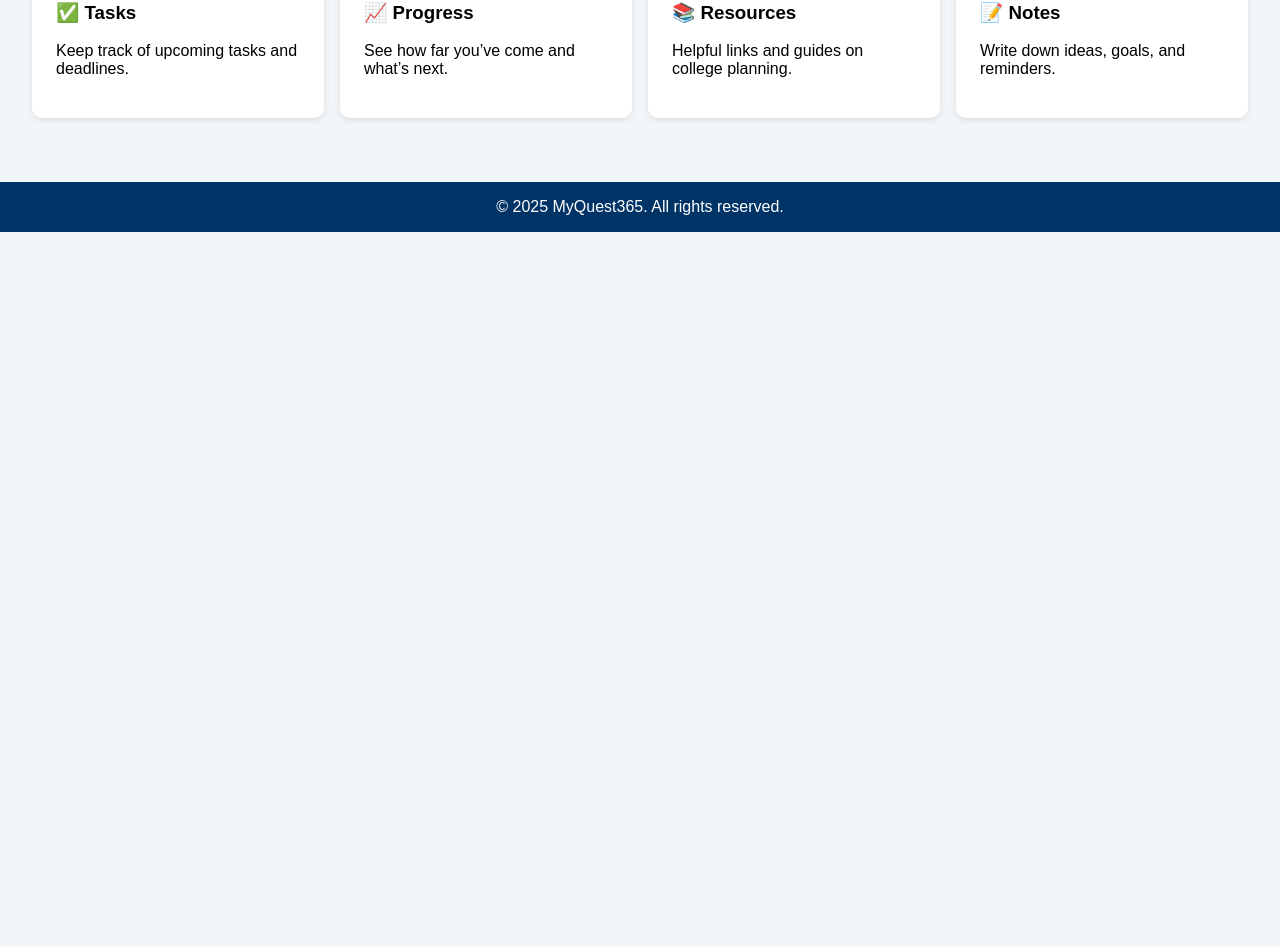
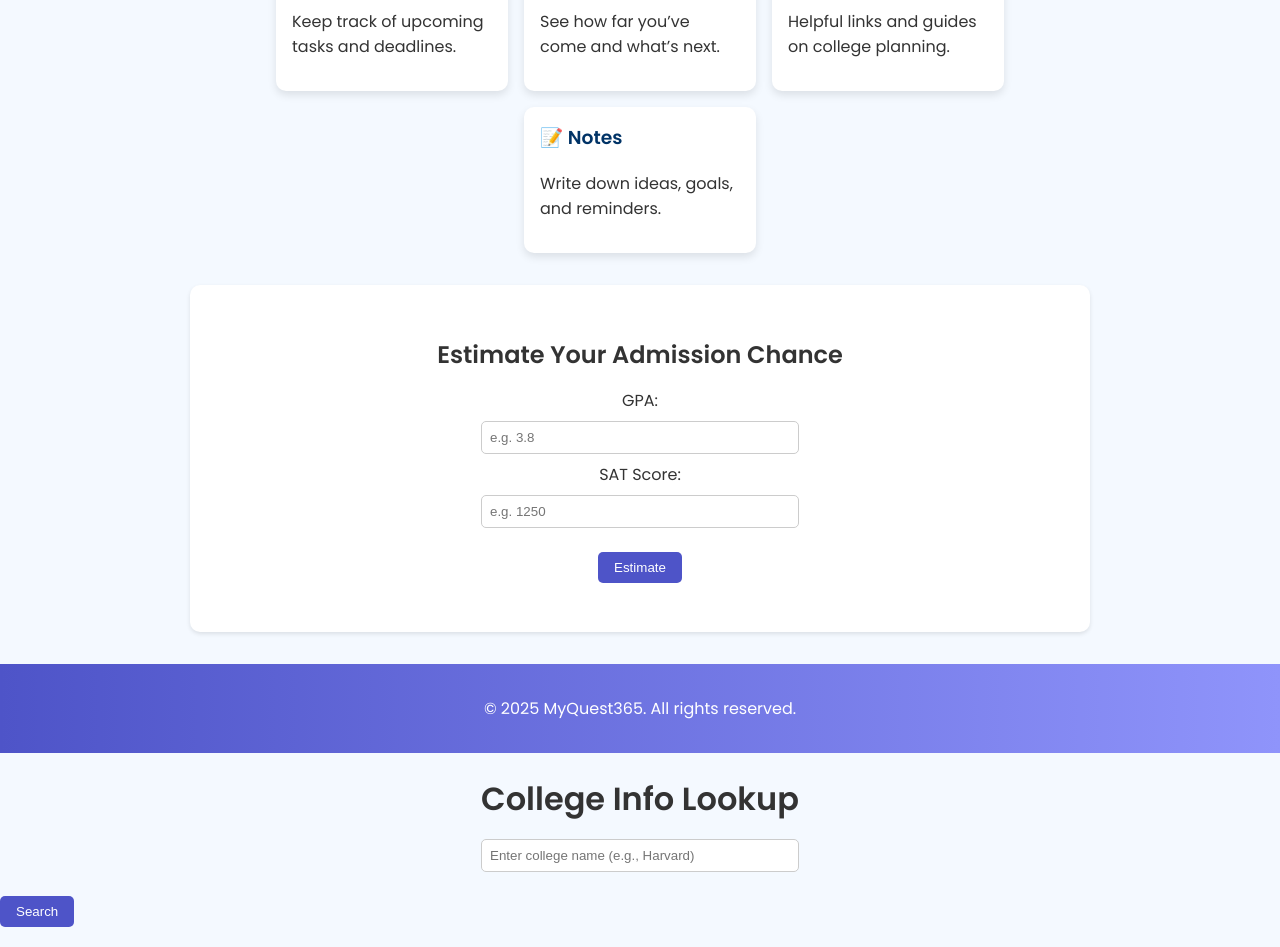
Before and after one commit to MyQuest365-site/myquest365-project, a plain HTML site: page index.html in a window 1280 px wide. Shown: the part 332-1279 px from the top of the page. Before the commit the page ends 800 px from the top, so only its background shows below. Drawn offline with Linux system fonts and the light colour scheme.

Commit message:
Tweaked index and college search logic

```diff
--- a/index.html
+++ b/index.html
@@ -3,48 +3,91 @@
 <head>
   <meta charset="UTF-8" />
   <meta name="viewport" content="width=device-width, initial-scale=1.0" />
-  <title>MyQuest365 Dashboard</title>
+  <title>MyQuest365</title>
+
+  <!-- Google Font: Poppins -->
+  <link href="https://fonts.googleapis.com/css2?family=Poppins:wght@300;400;600&display=swap" rel="stylesheet">
+
   <style>
     body {
-      font-family: Arial, sans-serif;
-      background: #f2f6f9;
+      font-family: 'Poppins', sans-serif;
+      background-color: #f4f9ff;
       margin: 0;
       padding: 0;
+      color: #333;
     }
-    header {
+    header, footer {
       background-color: #003366;
       color: white;
-      padding: 1rem 2rem;
       text-align: center;
+      padding: 1rem 0;
     }
-    .welcome {
+    main {
       padding: 2rem;
+      max-width: 960px;
+      margin: 0 auto;
+    }
+    h1, h2 {
       text-align: center;
-    }
-    .welcome h1 {
-      color: #003366;
+      margin-bottom: 1rem;
     }
     .dashboard {
-      display: grid;
-      grid-template-columns: repeat(auto-fit, minmax(250px, 1fr));
-      gap: 1rem;
-      padding: 2rem;
+      display: flex;
+      flex-wrap: wrap;
+      justify-content: center;
+      gap: 1.5rem;
+      margin-top: 2rem;
     }
     .card {
-      background: white;
-      border-radius: 10px;
+      background-color: white;
+      border-radius: 12px;
       padding: 1.5rem;
-      box-shadow: 0 2px 6px rgba(0,0,0,0.1);
+      width: 220px;
+      box-shadow: 0 4px 8px rgba(0,0,0,0.1);
+      transition: transform 0.2s;
+    }
+    .card:hover {
+      transform: translateY(-5px);
     }
     .card h3 {
       margin-top: 0;
+      color: #003366;
     }
-    .footer {
-      background: #003366;
+    section.calc {
+      background: white;
+      padding: 2rem;
+      margin-top: 3rem;
+      border-radius: 12px;
+      box-shadow: 0 4px 8px rgba(0,0,0,0.1);
+      text-align: center;
+    }
+    label, input {
+      margin: 0.5rem 0;
+      display: block;
+    }
+    input {
+      padding: 0.4rem;
+      width: 80%;
+      max-width: 300px;
+      margin: 0 auto;
+    }
+    button {
+      margin-top: 1rem;
+      padding: 0.6rem 1.2rem;
+      background-color: #003366;
       color: white;
-      text-align: center;
-      padding: 1rem;
-      margin-top: 2rem;
+      border: none;
+      border-radius: 5px;
+      cursor: pointer;
+    }
+    button:hover {
+      background-color: #002244;
+    }
+    #result {
+      margin-top: 1.5rem;
+      font-weight: bold;
+      font-size: 1.2rem;
+      color: #003366;
     }
   </style>
 </head>
@@ -54,12 +97,11 @@
     <h1>Welcome to MyQuest365</h1>
   </header>
 
-  <section class="welcome">
-    <h1>Your College Quest Starts Now</h1>
-    <p>Track your progress, milestones, and next steps in your journey from 9th grade to college admission.</p>
-  </section>
+  <main>
+    <h2>Your College Quest Starts Now</h2>
+    <p style="text-align:center;">Track your progress, milestones, and next steps in your journey from 9th grade to college admission.</p>
 
-  <section class="dashboard">
+    <div class="dashboard">
       <div class="card">
         <h3>✅ Tasks</h3>
         <p>Keep track of upcoming tasks and deadlines.</p>
@@ -76,11 +118,175 @@
         <h3>📝 Notes</h3>
         <p>Write down ideas, goals, and reminders.</p>
       </div>
+    </div>
+
+    <section class="calc">
+      <h2>Estimate Your Admission Chance</h2>
+      <label for="gpa">GPA:</label>
+      <input type="number" id="gpa" step="0.01" placeholder="e.g. 3.8" />
+
+      <label for="sat">SAT Score:</label>
+      <input type="number" id="sat" step="10" placeholder="e.g. 1250" />
+
+      <button onclick="calculateChance()">Estimate</button>
+
+      <p id="result"></p>
     </section>
+  </main>
 
-  <footer class="footer">
-    &copy; 2025 MyQuest365. All rights reserved.
+  <footer>
+    <p>&copy; 2025 MyQuest365. All rights reserved.</p>
   </footer>
+
+  <!-- JavaScript -->
+  <script>
+    function calculateChance() {
+      const gpa = parseFloat(document.getElementById('gpa').value);
+      const sat = parseInt(document.getElementById('sat').value);
+      const avgGPA = 3.4;
+      const avgSAT = 1150;
+      let score = 50;
+
+      if (gpa >= avgGPA) score += 15;
+      else if (gpa >= avgGPA - 0.3) score += 10;
+      else score += 5;
+
+      if (sat >= avgSAT) score += 15;
+      else if (sat >= avgSAT - 100) score += 10;
+      else score += 5;
+
+      score = Math.min(score, 95);
+      document.getElementById('result').innerText = `Your estimated chance: ${score}%`;
+    }
+  </script>
 
 </body>
 </html>
+<style>
+  body {
+    font-family: 'Poppins', sans-serif;
+    background-color: #f4f9ff;
+    margin: 0;
+    padding: 0;
+    color: #333;
+  }
+
+  header, footer {
+    background: linear-gradient(90deg, #4e54c8, #8f94fb);
+    color: white;
+    text-align: center;
+    padding: 1rem 0;
+  }
+
+  main {
+    padding: 2rem;
+    max-width: 900px;
+    margin: 0 auto;
+  }
+
+  h1, h2 {
+    text-align: center;
+  }
+
+  .dashboard {
+    display: flex;
+    flex-wrap: wrap;
+    justify-content: center;
+    gap: 1rem;
+    margin-top: 2rem;
+  }
+
+  .card {
+    background-color: white;
+    border-radius: 10px;
+    padding: 1rem;
+    width: 200px;
+    box-shadow: 0 4px 8px rgba(0,0,0,0.1);
+    transition: transform 0.2s ease;
+  }
+
+  .card:hover {
+    transform: translateY(-5px);
+  }
+
+  section.calc {
+    background: white;
+    padding: 2rem;
+    margin-top: 2rem;
+    border-radius: 10px;
+    box-shadow: 0 2px 4px rgba(0,0,0,0.1);
+    text-align: center;
+  }
+
+  label, input {
+    margin: 0.5rem;
+    display: block;
+  }
+
+  input {
+    padding: 0.5rem;
+    width: 80%;
+    max-width: 300px;
+    border-radius: 5px;
+    border: 1px solid #ccc;
+    margin: 0.5rem auto;
+  }
+
+  button {
+    margin-top: 1rem;
+    padding: 0.5rem 1rem;
+    background: #4e54c8;
+    color: white;
+    border: none;
+    border-radius: 5px;
+    cursor: pointer;
+  }
+
+  button:hover {
+    background: #6b70f5;
+  }
+
+  #result {
+    margin-top: 1rem;
+    font-weight: bold;
+    font-size: 1.1rem;
+  }
+</style>
+
+<!DOCTYPE html>
+<html lang="en">
+<head>
+  <meta charset="UTF-8" />
+  <meta name="viewport" content="width=device-width, initial-scale=1.0"/>
+  <title>College Lookup</title>
+</head>
+<body>
+  <h1>College Info Lookup</h1>
+  <input type="text" id="collegeInput" placeholder="Enter college name (e.g., Harvard)" />
+  <button onclick="searchCollege()">Search</button>
+
+  <div id="result" style="margin-top: 20px;"></div>
+
+  <script>
+    async function searchCollege() {
+      const apiKey = "bLS9QkOcP8jTrh77sEW355xZ5gqJdlqYR1j3s4KX"; // your real key
+      const college = document.getElementById("collegeInput").value;
+      const url = `https://api.data.gov/ed/collegescorecard/v1/schools?api_key=${apiKey}&school.name=${college}&fields=school.name,school.city,latest.admissions.sat_scores.average.overall`;
+
+      const res = await fetch(url);
+      const data = await res.json();
+
+      const resultDiv = document.getElementById("result");
+      if (data.results.length > 0) {
+        const info = data.results[0];
+        resultDiv.innerHTML = `
+          <strong>Name:</strong> ${info["school.name"]}<br>
+          <strong>City:</strong> ${info["school.city"]}<br>
+          <strong>Avg SAT:</strong> ${info["latest.admissions.sat_scores.average.overall"]}
+        `;
+      } else {
+        resultDiv.innerText = "No college found with that name.";
+      }
+    }
+  </script>
+</body></html>
```
Also changed, not shown: colleges-search.html (added, +166 -0 lines), scripts/estimateChance.js (added, +24 -0 lines). Lines whose indentation alone changed are shown as unchanged.
